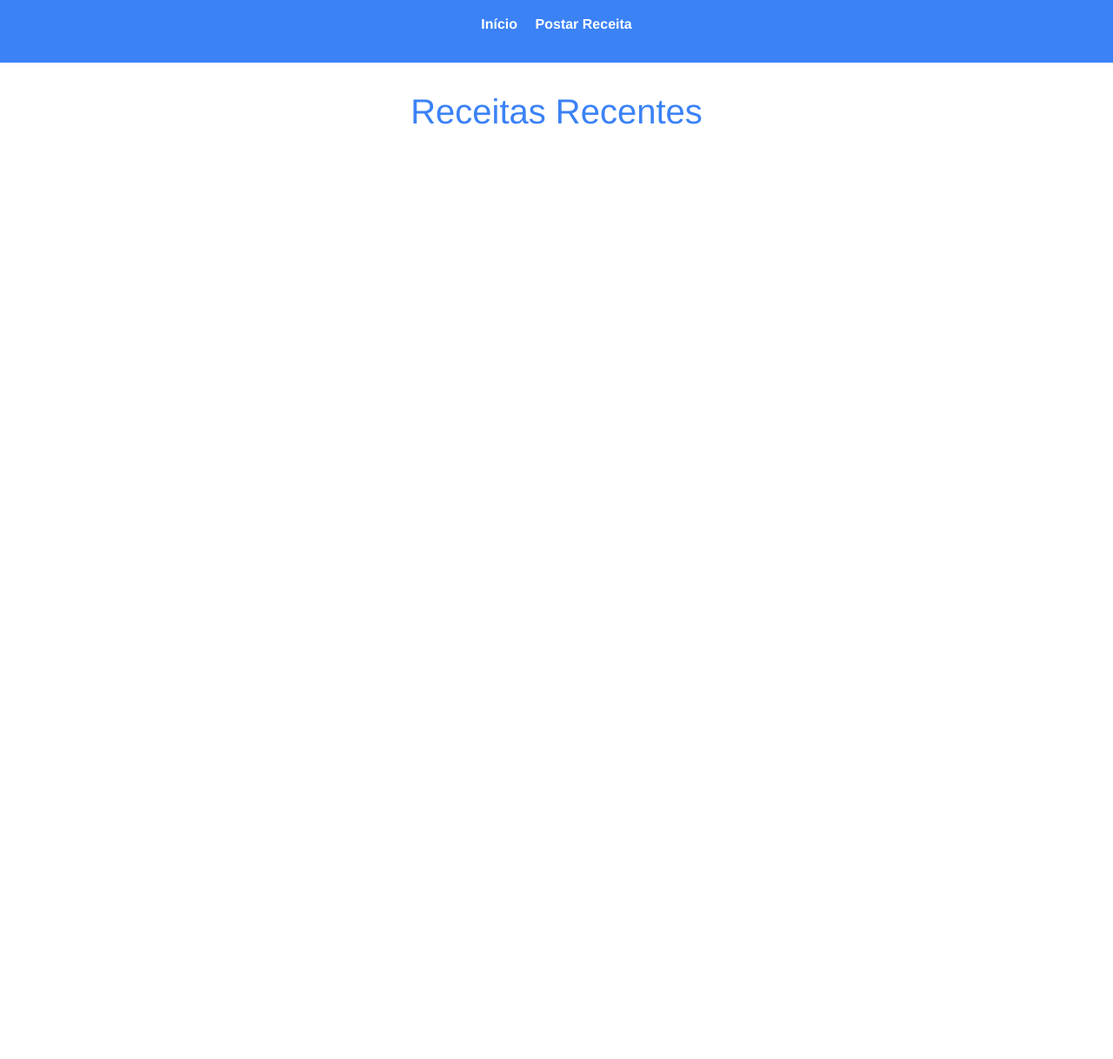
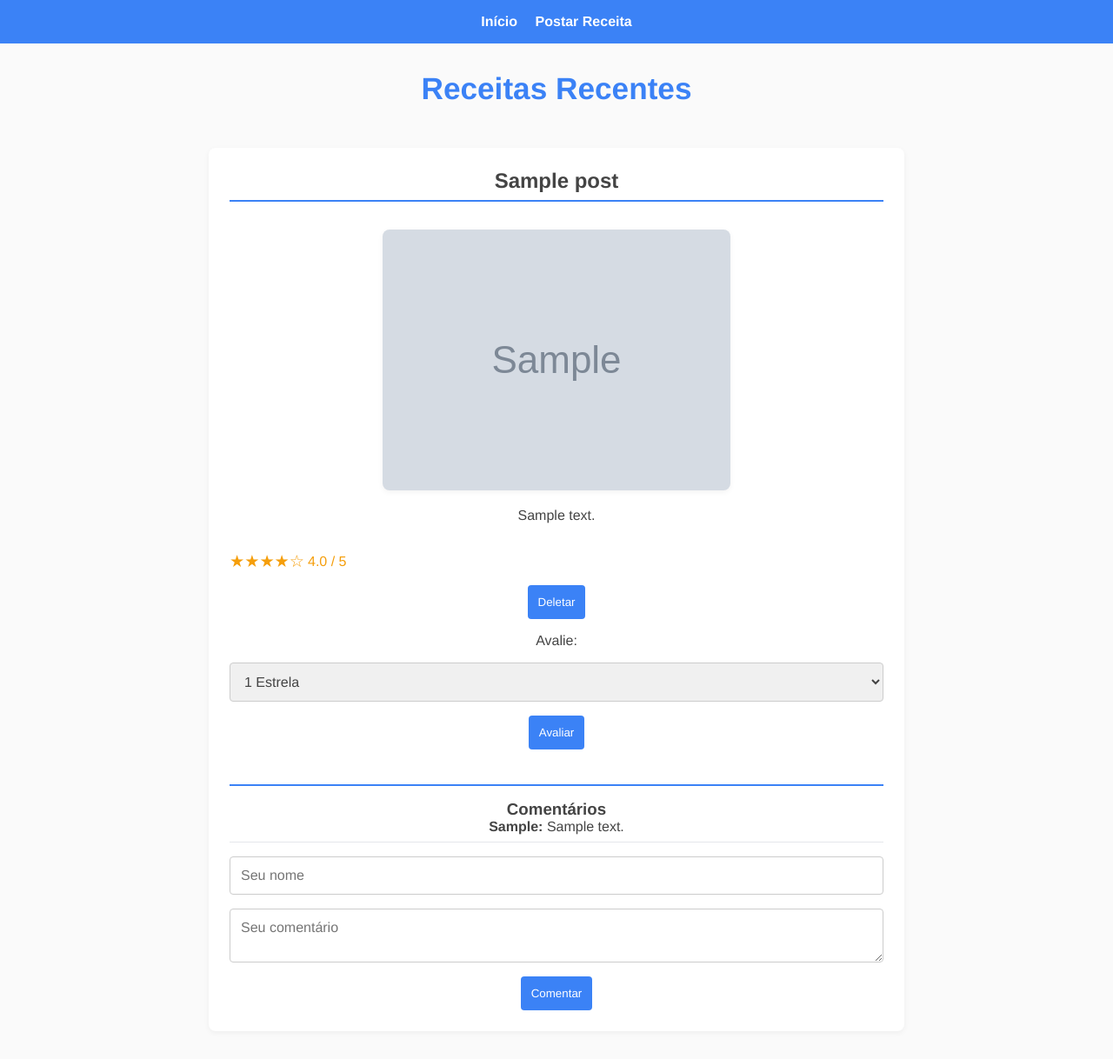
Before and after one commit to Lo-Janota/CulinaryBlog, a PHP site: page / in a window 1280 px wide. Shown: the whole page at 87% size. Before the commit the page ends 143 px from the top, so only its background shows below. Run offline with PHP 8.4, Linux system fonts and the light colour scheme; tables that the repository leaves empty or names only in its code hold one stand-in row (values such as "Sample post"); grey boxes marked "Sample" are stand-in pictures.

Commit message:
Banco de dados

```diff
--- a/classes/Comment.php
+++ b/classes/Comment.php
@@ -1,4 +1,5 @@
 <?php
+
 class Comment {
     public $user;
     public $text;
--- a/classes/Post.php
+++ b/classes/Post.php
@@ -1,15 +1,20 @@
 <?php
+
 class Post {
+    public $id;
     public $title;
     public $content;
     public $images = [];
     public $ratings = [];
     public $comments = [];
+    public $averageRating;
 
-    public function __construct($title, $content, $images) {
+    public function __construct($title, $content, $images, $id = null) {
+        $this->id = $id;
         $this->title = $title;
         $this->content = $content;
         $this->images = $images;
+        $this->averageRating = 0;
     }
 
     public function addRating($rating) {
--- /dev/null
+++ b/db_connection.php
@@ -0,0 +1,16 @@
+<?php
+// db_connection.php
+
+$servername = "localhost";  // Servidor de banco de dados (geralmente localhost)
+$username = "root";  // Seu usuário do banco de dados
+$password = "";    // Sua senha do banco de dados
+$dbname = "blog";   // Nome do banco de dados
+
+// Cria a conexão
+$conn = new mysqli($servername, $username, $password, $dbname);
+
+// Verifica a conexão
+if ($conn->connect_error) {
+    die("Falha na conexão: " . $conn->connect_error);
+}
+?>
--- a/index.php
+++ b/index.php
@@ -1,23 +1,139 @@
 <?php
-// Inclua as definições das classes
+// Inclua a conexão com o banco de dados
+require_once 'db_connection.php';
 require_once 'classes/Post.php';
 require_once 'classes/Comment.php';
 
-// Iniciar a sessão
-if (session_status() === PHP_SESSION_NONE) {
-    session_start();
+try {
+    // Consulta para obter posts e imagens do banco de dados, junto com a média de avaliação
+    $sqlPosts = "
+        SELECT posts.id, posts.title, posts.content, GROUP_CONCAT(images.image_path) AS images,
+        (SELECT AVG(rating) FROM ratings WHERE post_id = posts.id) AS average_rating
+        FROM posts
+        LEFT JOIN images ON posts.id = images.post_id
+        GROUP BY posts.id
+        ORDER BY posts.created_at DESC";
+    $resultPosts = $conn->query($sqlPosts);
+
+    $posts = [];
+    if ($resultPosts && $resultPosts->num_rows > 0) {
+        while ($row = $resultPosts->fetch_assoc()) {
+            $images = $row['images'] ? explode(',', $row['images']) : [];
+            $post = new Post($row['title'], $row['content'], $images);
+            $post->id = $row['id'];
+
+            // A média de avaliação é calculada diretamente da consulta SQL
+            $post->averageRating = round($row['average_rating'] ?? 0, 1);  // Arredondar a média para 1 casa decimal
+
+            // Consulta para obter comentários do post
+            $sqlComments = "SELECT user, text FROM comments WHERE post_id = ?";
+            $stmtComments = $conn->prepare($sqlComments);
+            $stmtComments->bind_param("i", $row['id']);
+            $stmtComments->execute();
+            $resultComments = $stmtComments->get_result();
+
+            if ($resultComments && $resultComments->num_rows > 0) {
+                while ($commentRow = $resultComments->fetch_assoc()) {
+                    $comment = new Comment($commentRow['user'], $commentRow['text']);
+                    $post->addComment($comment);
+                }
+            }
+            $posts[] = $post;
+        }
+    }
+} catch (Exception $e) {
+    die("Erro ao carregar os posts: " . $e->getMessage());
 }
-
-// Carregar a página inicial do blog
-include 'views/home.php';
 ?>
 
-<!-- Bootstrap CSS -->
-<link href="https://stackpath.bootstrapcdn.com/bootstrap/4.5.2/css/bootstrap.min.css" rel="stylesheet">
-<link href="https://cdnjs.cloudflare.com/ajax/libs/bootstrap-icons/1.5.0/font/bootstrap-icons.min.css" rel="stylesheet">
+<!DOCTYPE html>
+<html lang="pt-BR">
+<head>
+    <meta charset="UTF-8">
+    <title>Blog de Receitas</title>
+    <link rel="stylesheet" href="assets/css/styles.css">
+    <script src="assets/js/script.js"></script>
+</head>
+<body>
+    <?php include 'partials/header.php'; ?>
 
+    <div class="posts-container">
+        <h1>Receitas Recentes</h1>
 
-<!-- Bootstrap JS and dependencies -->
-<script src="https://code.jquery.com/jquery-3.5.1.slim.min.js"></script>
-<script src="https://cdn.jsdelivr.net/npm/@popperjs/core@2.9.2/dist/umd/popper.min.js"></script>
-<script src="https://stackpath.bootstrapcdn.com/bootstrap/4.5.2/js/bootstrap.min.js"></script>
+        <?php if (!empty($posts)): ?>
+            <?php foreach ($posts as $index => $post): ?>
+                <div class="post">
+                    <h2><?= htmlspecialchars($post->title) ?></h2>
+                    <div id="carousel-<?= $index ?>" class="carousel slide" data-ride="carousel">
+                        <div class="carousel-inner">
+                            <?php foreach ($post->images as $key => $image): ?>
+                                <div class="carousel-item <?= $key === 0 ? 'active' : '' ?>">
+                                    <img src="assets/images/<?= htmlspecialchars($image) ?>" class="d-block w-100" alt="Imagem <?= $key + 1 ?>">
+                                </div>
+                            <?php endforeach; ?>
+                        </div>
+                    </div>
+                    <p><?= nl2br(htmlspecialchars($post->content)) ?></p>
+
+                    <!-- Exibição das estrelas com a média de avaliações -->
+                    <div class="rating">
+                        <span>
+                            <?php
+                            // Calculando a exibição das estrelas com base na média
+                            $averageRating = $post->averageRating;
+
+                            for ($i = 1; $i <= 5; $i++) {
+                                if ($i <= floor($averageRating)) {
+                                    echo '★';  // Estrela cheia
+                                } else {
+                                    echo '☆';  // Estrela vazia
+                                }
+                            }
+                            ?>
+                        </span>
+                        <small><?= number_format($averageRating, 1) ?> / 5</small>
+                    </div>
+
+                    <!-- Botão de deletar -->
+                    <form action="handler/delete_post.php" method="post" style="display: inline;">
+                        <input type="hidden" name="post_id" value="<?= $post->id ?>">
+                        <button type="submit" class="btn btn-sm btn-danger" onclick="return confirm('Tem certeza que deseja excluir este post?')">
+                            <i class="bi bi-trash"></i> Deletar
+                        </button>
+                    </form>
+
+                    <!-- Formulário de avaliação -->
+                    <form action="handler/rating_handler.php" method="post">
+                        <label for="rating">Avalie:</label>
+                        <select name="rating" id="rating" required>
+                            <option value="1">1 Estrela</option>
+                            <option value="2">2 Estrelas</option>
+                            <option value="3">3 Estrelas</option>
+                            <option value="4">4 Estrelas</option>
+                            <option value="5">5 Estrelas</option>
+                        </select>
+                        <input type="hidden" name="post_id" value="<?= $post->id ?>">
+                        <button type="submit">Avaliar</button>
+                    </form>
+
+                    <!-- Seção de comentários -->
+                    <div class="comment-section">
+                        <h3>Comentários</h3>
+                        <?php foreach ($post->comments as $comment): ?>
+                            <p><strong><?= htmlspecialchars($comment->user) ?>:</strong> <?= htmlspecialchars($comment->text) ?></p>
+                        <?php endforeach; ?>
+                        <form action="handler/comment_handler.php" method="post">
+                            <input type="hidden" name="post_id" value="<?= $post->id ?>">
+                            <input type="text" name="user" placeholder="Seu nome" required>
+                            <textarea name="comment" placeholder="Seu comentário" required></textarea>
+                            <button type="submit">Comentar</button>
+                        </form>
+                    </div>
+                </div>
+            <?php endforeach; ?>
+        <?php else: ?>
+            <p>Nenhuma receita encontrada.</p>
+        <?php endif; ?>
+    </div>
+</body>
+</html>
--- a/views/home.php
+++ b/views/home.php
@@ -1,69 +1,47 @@
-<?php
-if (session_status() === PHP_SESSION_NONE) {
-    session_start();
-}
-
-if (!isset($_SESSION['posts'])) {
-    $_SESSION['posts'] = [];
-}
-?>
-
 <!DOCTYPE html>
 <html lang="pt-BR">
-
 <head>
     <meta charset="UTF-8">
     <title>Blog de Receitas</title>
     <link rel="stylesheet" href="assets/css/styles.css">
     <script src="assets/js/script.js"></script>
 </head>
-
 <body>
     <?php include 'partials/header.php'; ?>
 
     <div class="posts-container">
         <h1>Receitas Recentes</h1>
 
-        <?php
-        $postsReversed = array_reverse($_SESSION['posts'], true);
-
-        foreach ($postsReversed as $index => $post): ?>
+        <?php if (!empty($posts)): ?>
+            <?php foreach ($posts as $index => $post): ?>
                 <div class="post">
                     <h2><?= htmlspecialchars($post->title) ?></h2>
 
                     <!-- Botões de Editar, Deletar e Compartilhar -->
                     <span class="float-right">
-                    <!-- Botão de Edição -->
-                    <a href="handler/edit_post.php?post_index=<?= $index ?>" class="btn btn-sm btn-primary">
-                        <i class="bi bi-pencil fs-4"></i> <!-- Ícone de lápis -->
+                        <a href="handler/edit_post.php?post_id=<?= $post->id ?>" class="btn btn-sm btn-primary">
+                            <i class="bi bi-pencil fs-4"></i>
                         </a>
-
-                    <!-- Botão de Exclusão -->
                         <form action="handler/delete_post.php" method="post" style="display:inline;">
-                        <input type="hidden" name="post_index" value="<?= $index ?>">
+                            <input type="hidden" name="post_id" value="<?= $post->id ?>">
                             <button type="submit" class="btn btn-sm btn-danger">
-                            <i class="bi bi-trash fs-4"></i> <!-- Ícone de lixeira -->
+                                <i class="bi bi-trash fs-4"></i>
                             </button>
                         </form>
-
-                    <!-- Botão de Compartilhar -->
-            <button class="btn btn-sm btn-success" onclick="copyToClipboard('<?= 'http://localhost:3000/' . $index ?>')">
-                <i class="bi bi-share fs-4"></i> <!-- Ícone de Compartilhamento -->
+                        <button class="btn btn-sm btn-success" onclick="copyToClipboard('<?= 'http://localhost:3000/?post_id=' . $post->id ?>')">
+                            <i class="bi bi-share fs-4"></i>
                         </button>
                     </span>
-                </h2>
 
                     <!-- Carrossel de imagens Bootstrap -->
                     <div id="carousel-<?= $index ?>" class="carousel slide" data-ride="carousel">
                         <div class="carousel-inner">
-                        <!-- Exibe todas as imagens do post -->
                             <?php foreach ($post->images as $key => $image): ?>
                                 <div class="carousel-item <?= $key === 0 ? 'active' : '' ?>">
                                     <img src="assets/images/<?= htmlspecialchars($image) ?>" class="d-block w-100" alt="Imagem <?= $key + 1 ?>">
                                 </div>
                             <?php endforeach; ?>
                         </div>
-                    <!-- Controles do carrossel -->
                         <a class="carousel-control-prev" href="#carousel-<?= $index ?>" role="button" data-slide="prev">
                             <span class="carousel-control-prev-icon" aria-hidden="true"></span>
                             <span class="sr-only">Anterior</span>
@@ -76,21 +54,22 @@
 
                     <p><?= nl2br(htmlspecialchars($post->content)) ?></p>
 
-                <!-- Avaliações no canto inferior direito -->
+                    <!-- Avaliações -->
                     <div class="rating">
                         <span>
                             <?php
-                        $averageRating = round($post->getAverageRating());
+                            $averageRating = $post->averageRating;
+
                             for ($i = 1; $i <= 5; $i++) {
                                 echo $i <= $averageRating ? '★' : '☆';
                             }
                             ?>
                         </span>
-                    <small><?= number_format($post->getAverageRating(), 1) ?> / 5</small>
+                        <small><?= number_format($averageRating, 1) ?> / 5</small>
                     </div>
 
                     <!-- Formulário de avaliação -->
-                <form action="../handler/rating_handler.php" method="post">
+                    <form action="handler/rating_handler.php" method="post">
                         <label for="rating">Avalie:</label>
                         <select name="rating" id="rating" required>
                             <option value="1">1 Estrela</option>
@@ -99,7 +78,7 @@
                             <option value="4">4 Estrelas</option>
                             <option value="5">5 Estrelas</option>
                         </select>
-                    <input type="hidden" name="post_index" value="<?= $index ?>">
+                        <input type="hidden" name="post_id" value="<?= $post->id ?>">
                         <button type="submit">Avaliar</button>
                     </form>
 
@@ -109,9 +88,8 @@
                         <?php foreach ($post->comments as $comment): ?>
                             <p><strong><?= htmlspecialchars($comment->user) ?>:</strong> <?= htmlspecialchars($comment->text) ?></p>
                         <?php endforeach; ?>
-
-                    <form action="../handler/comment_handler.php" method="post">
-                        <input type="hidden" name="post_index" value="<?= $index ?>">
+                        <form action="handler/comment_handler.php" method="post">
+                            <input type="hidden" name="post_id" value="<?= $post->id ?>">
                             <input type="text" name="user" placeholder="Seu nome" required>
                             <textarea name="comment" placeholder="Seu comentário" required></textarea>
                             <button type="submit">Comentar</button>
@@ -119,6 +97,9 @@
                     </div>
                 </div>
             <?php endforeach; ?>
+        <?php else: ?>
+            <p>Nenhuma receita encontrada.</p>
+        <?php endif; ?>
     </div>
 </body>
 </html>
```
Also changed, not shown: classes/CommentHandler.php (+39 -15 lines), classes/PostHandler.php (+24 -76 lines), handler/comment_handler.php (+16 -12 lines), handler/delete_post.php (+36 -12 lines), handler/post_handler.php (+29 -11 lines), handler/rating_handler.php (+15 -13 lines), assets/images/Captura de tela 2024-02-11 225854.png (added), assets/images/Captura de tela 2024-02-27 133926.png (added), assets/images/Captura de tela 2024-03-16 015856.png (added), assets/images/Captura de tela 2024-04-02 102317.png (added). Lines whose indentation alone changed are shown as unchanged.
